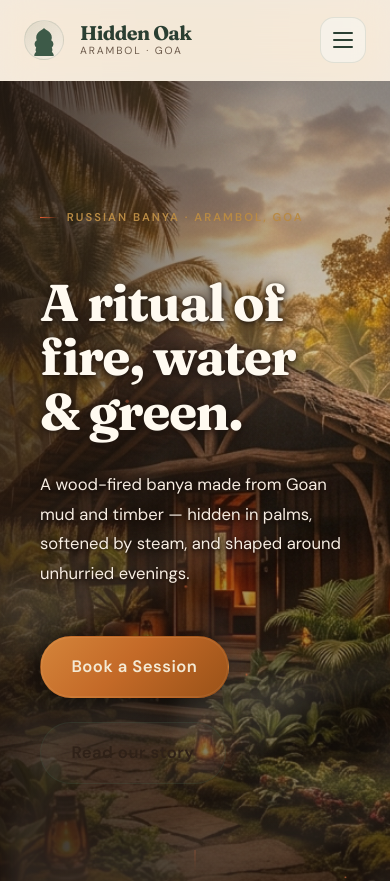
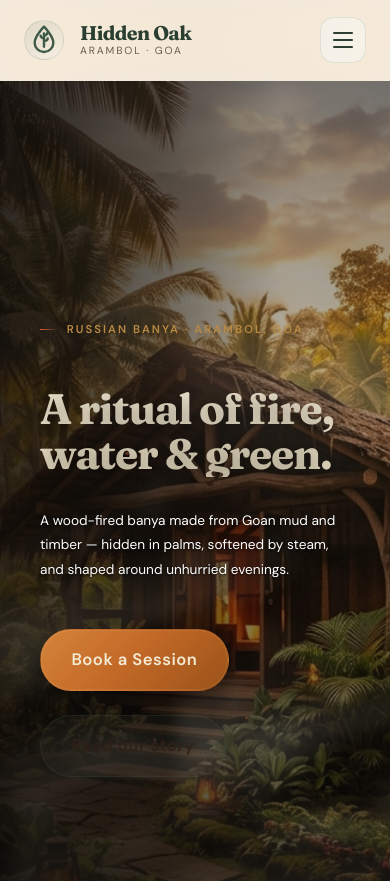
Before and after one commit to Akshay115/Hidden-Oak, an Astro site: page / in a window 390 px wide. Shown: the top 881 px of the page. Built offline with nearby package versions, Linux system fonts and the light colour scheme; Astro itself is replaced by a stand-in of ours.

Commit message:
style: Restore original hero overlays, smoky title text gradient, white subtitle color, fix mobile overflow, and update logo

```diff
--- a/src/components/Header.astro
+++ b/src/components/Header.astro
@@ -24,10 +24,9 @@
   <div class="site-header__inner container">
     <a href="/" class="brand" aria-label="Hidden Oak — home">
       <span class="brand__mark" aria-hidden="true">
-        <svg viewBox="0 0 32 32" width="32" height="32">
-          <path
-            d="M16 4c-1.2 1.6-3 2.2-4.4 3.2-2 1.4-3.4 3.6-3.4 6.2 0 1 .2 1.9.6 2.8-1.3.8-2.2 2.2-2.2 3.9 0 1.4.6 2.6 1.6 3.5-.4.7-.6 1.5-.6 2.4 0 .8.2 1.5.6 2.1-1.1.7-1.9 1.9-1.9 3.3 0 .5.1 1 .3 1.4h18.8c.2-.4.3-.9.3-1.4 0-1.4-.8-2.6-1.9-3.3.4-.6.6-1.3.6-2.1 0-.9-.2-1.7-.6-2.4 1-.9 1.6-2.1 1.6-3.5 0-1.7-.9-3.1-2.2-3.9.4-.9.6-1.8.6-2.8 0-2.6-1.4-4.8-3.4-6.2C19 6.2 17.2 5.6 16 4z"
-            fill="currentColor"></path>
+        <svg viewBox="0 0 24 24" width="32" height="32" fill="none" stroke="currentColor" stroke-width="1.8" stroke-linecap="round" stroke-linejoin="round">
+          <path d="M12 2C12 2 5 9 5 14a7 7 0 0 0 14 0c0-5-7-12-7-12z" />
+          <path d="M12 7v10M12 9c1.5-.5 2.5-1.2 2.5-2.2M12 11c-1.5-.5-2.5-1.2-2.5-2.2M12 13c1.8-.5 2.8-1.2 2.8-2.2" />
         </svg>
       </span>
       <span class="brand__text">
--- a/src/components/Hero.astro
+++ b/src/components/Hero.astro
@@ -284,23 +284,23 @@
     background:
       linear-gradient(
         180deg,
-        rgba(30, 21, 16, 0.3) 0%,
-        rgba(30, 21, 16, 0.1) 38%,
-        rgba(30, 21, 16, 0.5) 78%,
-        rgba(30, 21, 16, 0.82) 100%
+        rgba(13, 11, 9, 0.5) 0%,
+        rgba(13, 11, 9, 0.28) 38%,
+        rgba(13, 11, 9, 0.62) 78%,
+        rgba(13, 11, 9, 0.92) 100%
       ),
-      radial-gradient(120% 100% at 50% 50%, transparent 45%, rgba(30, 21, 16, 0.25) 100%);
+      radial-gradient(120% 100% at 50% 50%, transparent 45%, rgba(13, 11, 9, 0.4) 100%);
   }
   .hero--left .hero__overlay {
     background:
       linear-gradient(
         180deg,
-        rgba(30, 21, 16, 0.4) 0%,
-        rgba(30, 21, 16, 0.15) 40%,
-        rgba(30, 21, 16, 0.55) 80%,
-        rgba(30, 21, 16, 0.85) 100%
+        rgba(13, 11, 9, 0.48) 0%,
+        rgba(13, 11, 9, 0.25) 40%,
+        rgba(13, 11, 9, 0.65) 80%,
+        rgba(13, 11, 9, 0.94) 100%
       ),
-      linear-gradient(90deg, rgba(30, 21, 16, 0.75) 0%, rgba(30, 21, 16, 0.3) 42%, transparent 72%);
+      linear-gradient(90deg, rgba(13, 11, 9, 0.78) 0%, rgba(13, 11, 9, 0.4) 42%, transparent 72%);
   }
 
   .hero__content {
@@ -320,19 +320,22 @@
     font-size: var(--text-5xl);
     line-height: var(--leading-tight);
     max-width: 14ch;
-    color: #fffaf0;
-    text-shadow: 0 2px 14px rgba(30, 21, 16, 0.85), 0 1px 4px rgba(30, 21, 16, 0.9);
+    text-shadow: 0 4px 28px rgba(0, 0, 0, 0.55);
+    background: linear-gradient(180deg, var(--birch-white) 0%, var(--birch-warm) 100%);
+    -webkit-background-clip: text;
+    background-clip: text;
+    color: transparent;
   }
   /* Fallback if clip unsupported */
   @supports not (background-clip: text) {
-    .hero__title { color: #fffaf0; background: none; }
+    .hero__title { color: var(--birch-white); background: none; }
   }
   .hero__subtitle {
     font-size: var(--text-md);
-    color: #f7ede2;
+    color: #ffffff;
     max-width: 48ch;
     line-height: var(--leading-loose);
-    text-shadow: 0 2px 10px rgba(30, 21, 16, 0.85), 0 1px 3px rgba(30, 21, 16, 0.9);
+    text-shadow: 0 2px 16px rgba(0, 0, 0, 0.75), 0 1px 3px rgba(0, 0, 0, 0.85);
   }
   .hero__actions {
     display: flex;
@@ -377,9 +380,20 @@
   }
 
   @media (max-width: 640px) {
-    .hero { min-height: clamp(480px, 86vh, 720px); }
-    .hero__title { font-size: var(--text-4xl); max-width: 12ch; }
-    .hero__subtitle { font-size: var(--text-base); }
+    .hero {
+      min-height: auto;
+      padding-block: calc(var(--header-height) + var(--space-4)) var(--space-6);
+    }
+    .hero--compact {
+      min-height: auto;
+    }
+    .hero__title {
+      font-size: var(--text-3xl);
+      max-width: 14ch;
+    }
+    .hero__subtitle {
+      font-size: var(--text-sm);
+    }
     .hero__overlay {
       background: linear-gradient(
         180deg,
```
